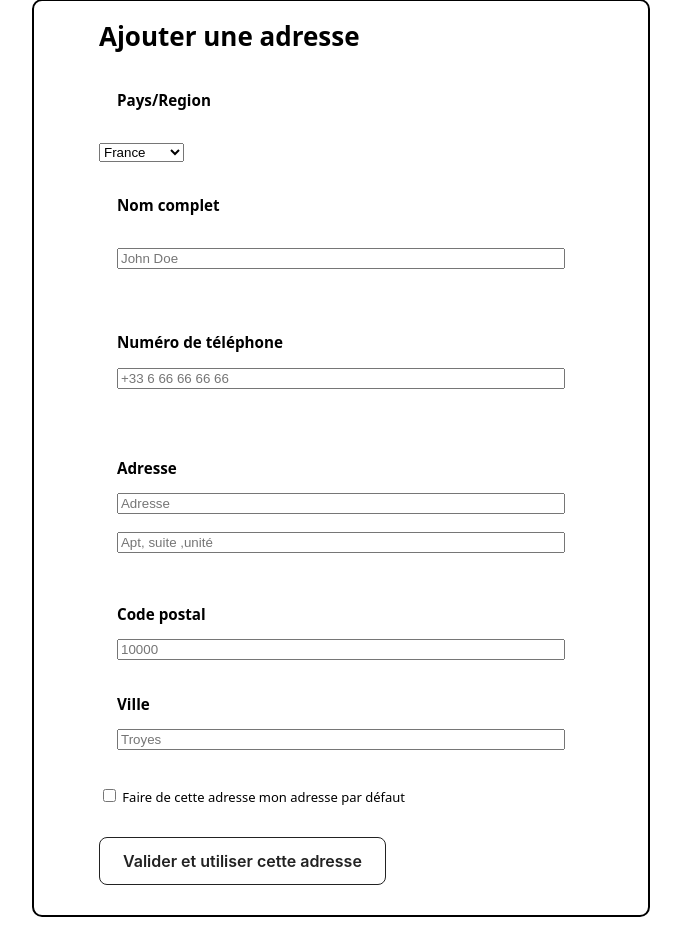
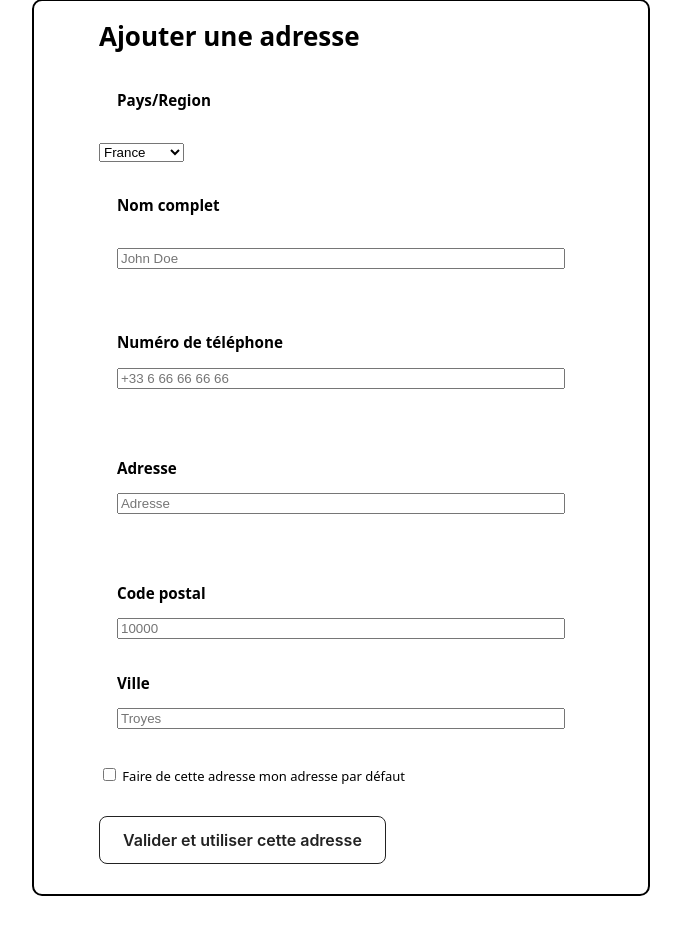
Before and after one commit to Nasss10/sae301, a Symfony app: template templates/coordone/index.html.twig in a window 1280 px wide. Shown: the part 67-992 px from the top of the page, without its empty margins (299-980 px from the left). After the commit the page ends 963 px from the top, so only its background shows below. Run offline with Twig, Linux system fonts and the light colour scheme; the template is opened without the code that fills it, so the values that code supplies are empty; some libraries are stand-ins or nearby versions.

Commit message:
Finish Project !!

```diff
--- a/templates/coordone/index.html.twig
+++ b/templates/coordone/index.html.twig
@@ -4,6 +4,8 @@
 
 
 {% block body %}
+    <html>
+
 
     <div id="etapePanier1">
         <p><span class="petitEtape">1. Ma Commande</span><span class="grandEtape">2. Mes Coordonées</span><span class="petitEtape">3. Paiement</span></p>
@@ -39,7 +41,6 @@
                 <div class="adresse">
                     <h3>Adresse</h3>
                     <input type="text" class="adressetexte"  placeholder="Adresse"></br>
-                    <input type="text" class="adressetexte"  placeholder="Apt, suite ,unité">
                 </div>
                 <div class="codepostal">
                     <h3>Code postal</h3>
@@ -65,4 +66,6 @@
 
             </div>
         </div>
+        </html>
+
 {% endblock %}
```
